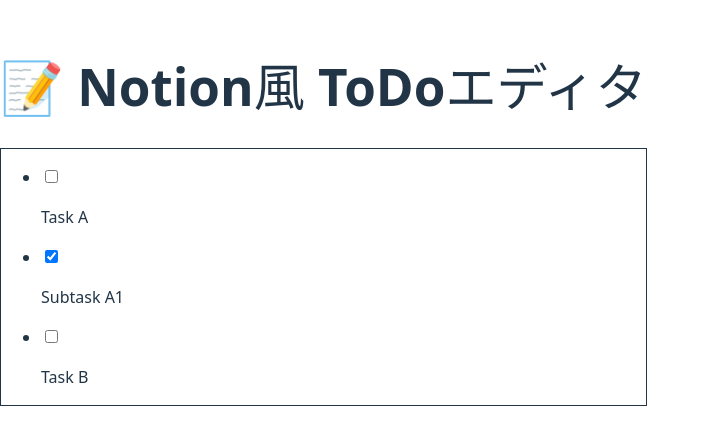
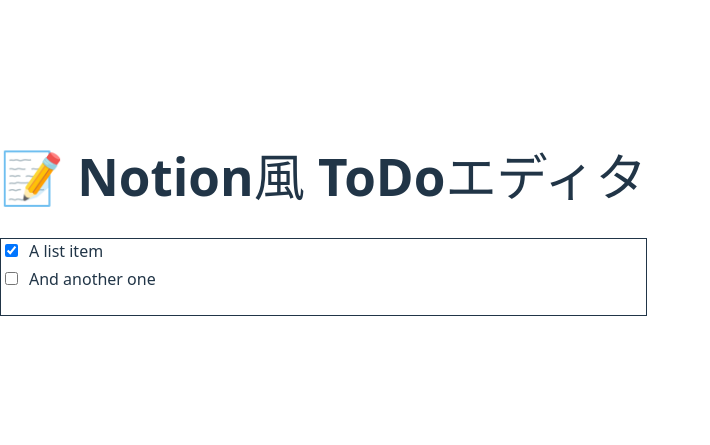
Before and after one commit to sollall/todoapp, a React (Vite) app in the folder my_app/: page / in a window 1280 px wide. Shown: the part 185-630 px from the top of the page, without its empty margins (0-710 px from the left). Built offline with nearby package versions, Linux system fonts and the light colour scheme.

Commit message:
チェックボックスとタスクが同じ行に表示できるように

```diff
--- a/my_app/src/App.tsx
+++ b/my_app/src/App.tsx
@@ -1,3 +1,5 @@
+import './styles.css'
+
 import { useEditor, EditorContent } from "@tiptap/react";
 import StarterKit from "@tiptap/starter-kit";
 import TaskList from "@tiptap/extension-task-list";
@@ -18,13 +20,10 @@
       }),
     ],
     content: `
-      <ul data-type="taskList">
-        <li data-type="taskItem" data-checked="false">Task A</li>
-        <li data-type="taskItem" data-checked="true">
-          <p>Subtask A1</p>
-        </li>
-        <li data-type="taskItem" data-checked="false">Task B</li>
-      </ul>
+        <ul data-type="taskList">
+          <li data-type="taskItem" data-checked="true">A list item</li>
+          <li data-type="taskItem" data-checked="false">And another one</li>
+        </ul>
     `,
   });
 
--- /dev/null
+++ b/my_app/src/styles.css
@@ -0,0 +1,48 @@
+/* Basic editor styles */
+.tiptap {
+  :first-child {
+    margin-top: 0;
+  }
+
+  /* List styles */
+  ul,
+  ol {
+    padding: 0 1rem;
+    margin: 1.25rem 1rem 1.25rem 0.4rem;
+
+    li p {
+      margin-top: 0.25em;
+      margin-bottom: 0.25em;
+    }
+  }
+
+  /* Task list specific styles */
+  ul[data-type="taskList"] {
+    list-style: none;
+    margin-left: 0;
+    padding: 0;
+
+    li {
+      align-items: flex-start;
+      display: flex;
+
+      > label {
+        flex: 0 0 auto;
+        margin-right: 0.5rem;
+        user-select: none;
+      }
+
+      > div {
+        flex: 1 1 auto;
+      }
+    }
+
+    input[type="checkbox"] {
+      cursor: pointer;
+    }
+
+    ul[data-type="taskList"] {
+      margin: 0;
+    }
+  }
+}
```
